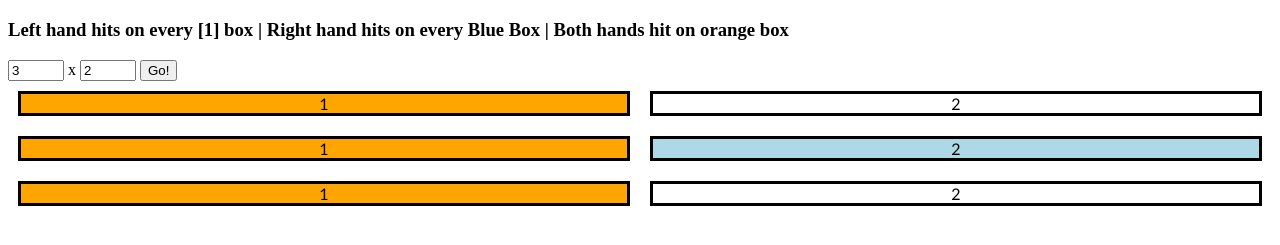
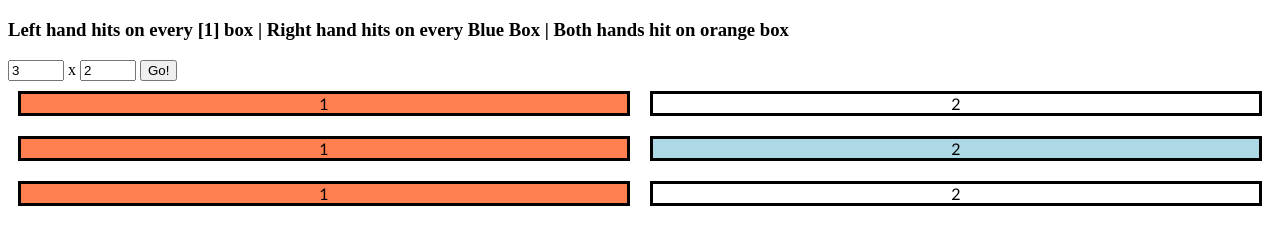
Before and after one commit to noah-CAL/polyrhythm-visualizer, a plain HTML site: page index.html in a window 1280 px wide. Both pictures are taken after a click on the button "Go!". Shown: the part 61-306 px from the top of the page. Drawn offline with Linux system fonts and the light colour scheme.

Commit message:
Update main.css

```diff
--- a/main.css
+++ b/main.css
@@ -20,7 +20,7 @@
 }
 
 .box:first-of-type {
-    background: orange;
+    background-color: coral;
 }
 
 @keyframes fadein {
```
